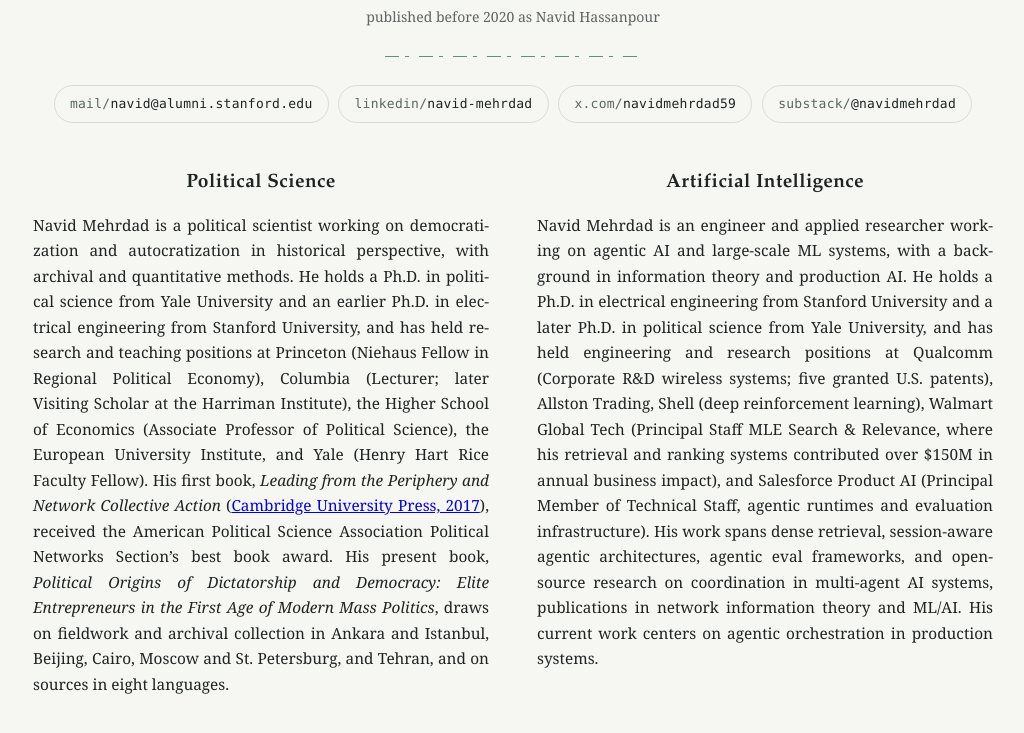
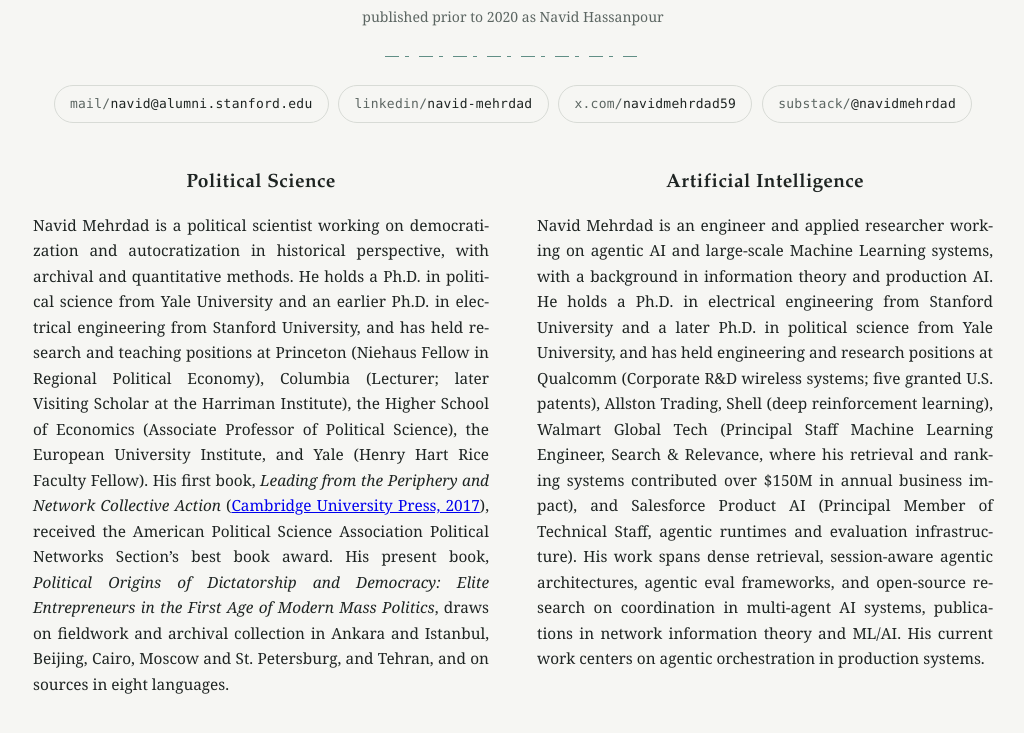
Before and after one commit to nvdm59/nvdm59.github.io, a plain HTML site: page index.html in a window 1280 px wide. Shown: the part 117-850 px from the top of the page, without its empty margins (127-1151 px from the left). Drawn offline with Linux system fonts and the light colour scheme.

Commit message:
Homepage: 'prior to 2020'; expand ML/MLE abbreviations

```diff
--- a/index.html
+++ b/index.html
@@ -140,7 +140,7 @@
 
 <main class="page">
   <h1>Navid Mehrdad</h1>
-  <p class="aka">published before 2020 as Navid Hassanpour</p>
+  <p class="aka">published prior to 2020 as Navid Hassanpour</p>
 
   <div class="signal" role="presentation"></div>
 
@@ -176,12 +176,13 @@
       <h2>Artificial Intelligence</h2>
       <p>
         Navid Mehrdad is an engineer and applied researcher working on agentic AI and
-        large-scale ML systems, with a background in information theory and production AI. He
+        large-scale Machine Learning systems, with a background in information theory and
+        production AI. He
         holds a Ph.D. in electrical engineering from Stanford University and a later Ph.D. in
         political science from Yale University, and has held engineering and research
         positions at Qualcomm (Corporate R&amp;D wireless systems; five granted U.S. patents),
         Allston Trading, Shell (deep reinforcement learning), Walmart Global Tech (Principal
-        Staff MLE Search &amp; Relevance, where his retrieval and ranking systems contributed
+        Staff Machine Learning Engineer, Search &amp; Relevance, where his retrieval and ranking systems contributed
         over $150M in annual business impact), and Salesforce Product AI (Principal Member of
         Technical Staff, agentic runtimes and evaluation infrastructure). His work spans dense
         retrieval, session-aware agentic architectures, agentic eval frameworks, and
```
